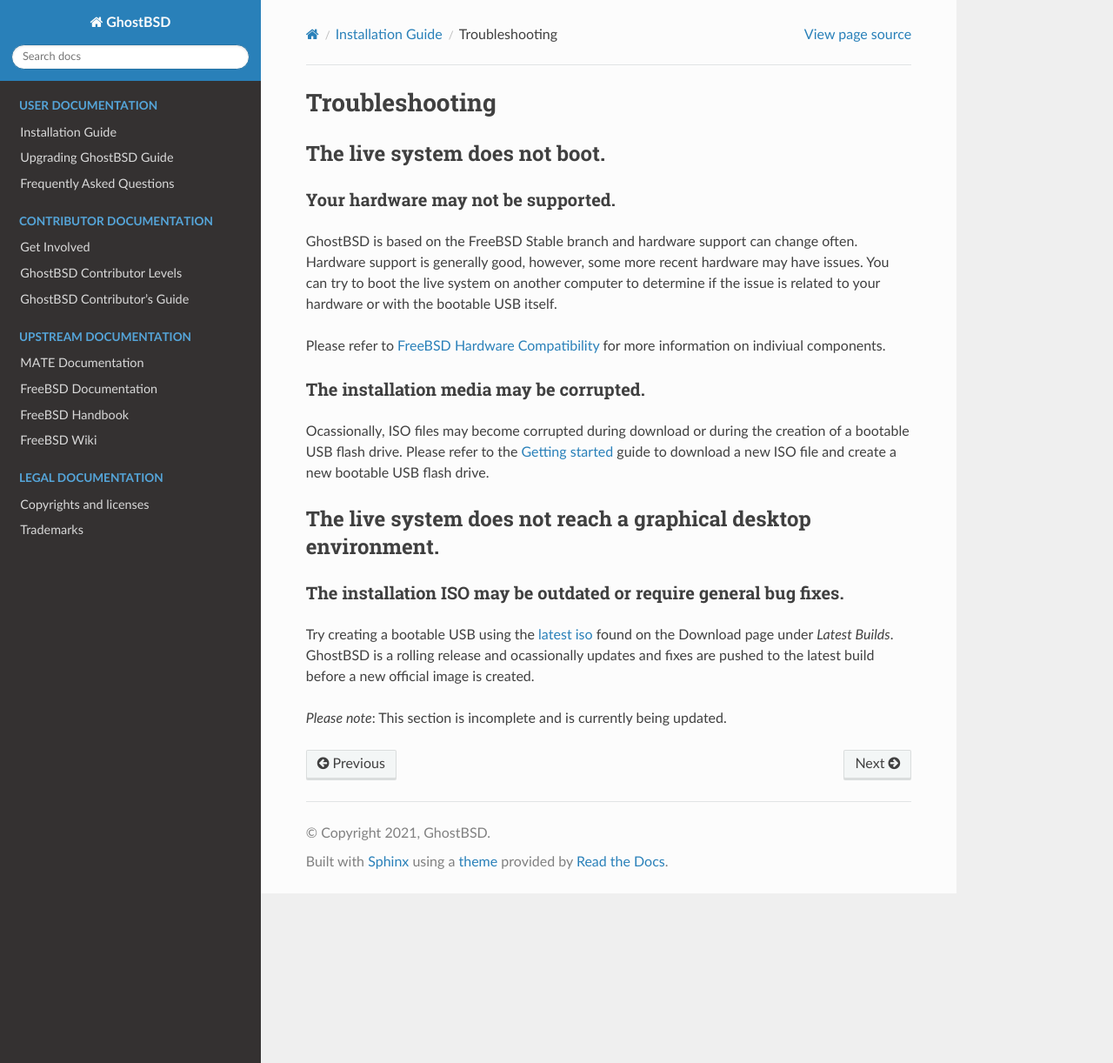
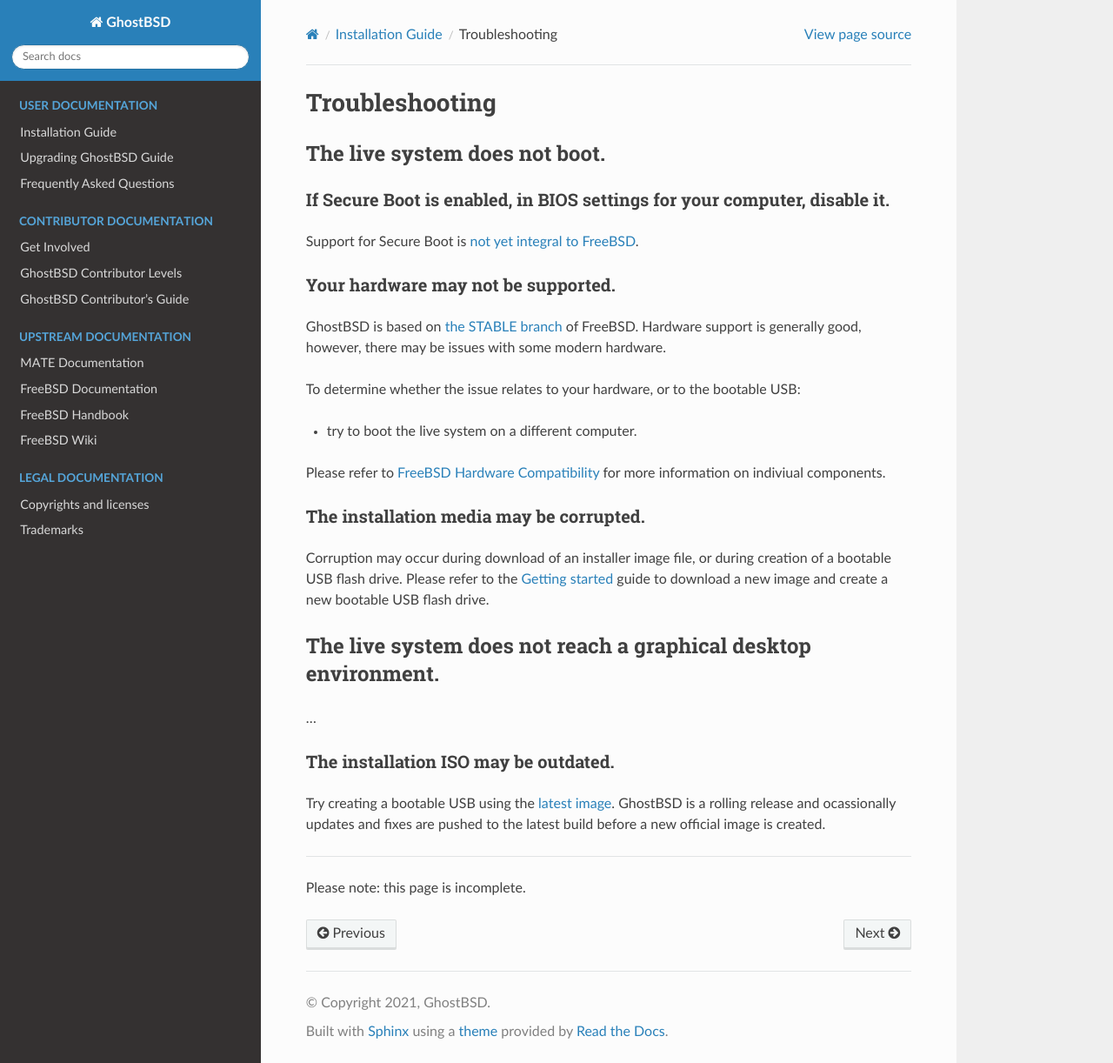
Before and after one commit to ghostbsd/documentation, a Sphinx documentation site: the page built from source/user/installation-guide/troubleshooting.md, in a window 1280 px wide and 1222 px high. Shown: the whole window at 87% size. Built offline with Sphinx 7.4.7 and the Read the Docs theme 3.1.0, drawn with Linux system fonts in a browser that asks for light colours.

Commit message:
Troubleshooting: expand, and begin to update
Mention Secure Boot. Link to STABLE.

Add a placeholder (ellipsis) for the desktop environment not appearing.

Whilst here, reword things a little.

```diff
--- a/source/user/installation-guide/troubleshooting.md
+++ b/source/user/installation-guide/troubleshooting.md
@@ -3,20 +3,35 @@
 
 ## The live system does not boot.
 
+### If Secure Boot is enabled, in BIOS settings for your computer, disable it.
+
+Support for Secure Boot is [not yet integral to FreeBSD](https://wiki.freebsd.org/SecureBoot).
+
 ### Your hardware may not be supported.
 
-GhostBSD is based on the FreeBSD Stable branch and hardware support can change often. Hardware support is generally good, however, some more recent hardware may have issues. You can try to boot the live system on another computer to determine if the issue is related to your hardware or with the bootable USB itself.
+GhostBSD is based on [the STABLE branch](https://www.freebsd.org/where/#helptest) of FreeBSD.
+Hardware support is generally good, however, there may be issues with some modern hardware.
+
+To determine whether the issue relates to your hardware, or to the bootable USB:
+
+- try to boot the live system on a different computer.
 
 Please refer to [FreeBSD Hardware Compatibility](https://docs.freebsd.org/en/books/faq/#hardware) for more information on indiviual components.
 
 ### The installation media may be corrupted.
 
-Ocassionally, ISO files may become corrupted during download or during the creation of a bootable USB flash drive. Please refer to the [Getting started](getting-started.md) guide to download a new ISO file and create a new bootable USB flash drive.
+Corruption may occur during download of an installer image file, or during creation of a bootable USB flash drive.
+Please refer to the [Getting started](getting-started.md) guide to download a new image and create a new bootable USB flash drive.
 
 ## The live system does not reach a graphical desktop environment.
 
-### The installation ISO may be outdated or require general bug fixes.
+…
 
-Try creating a bootable USB using the [latest iso](https://www.ghostbsd.org/download) found on the Download page under *Latest Builds*. GhostBSD is a rolling release and ocassionally updates and fixes are pushed to the latest build before a new official image is created.
+### The installation ISO may be outdated.
 
-*Please note*: This section is incomplete and is currently being updated.
+Try creating a bootable USB using the [latest image](https://www.ghostbsd.org/download).
+GhostBSD is a rolling release and ocassionally updates and fixes are pushed to the latest build before a new official image is created.
+
+----
+
+Please note: this page is incomplete.
```
